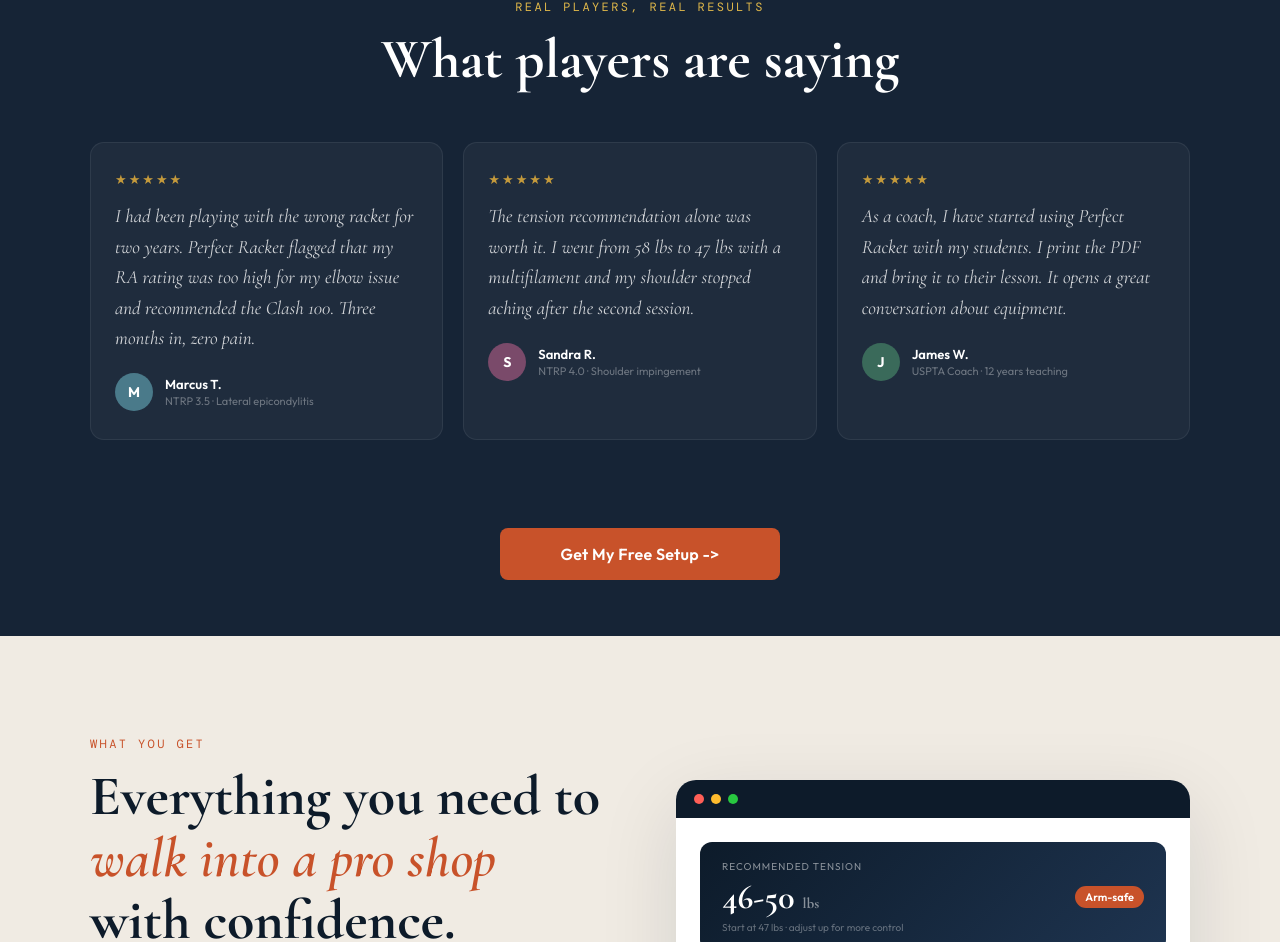
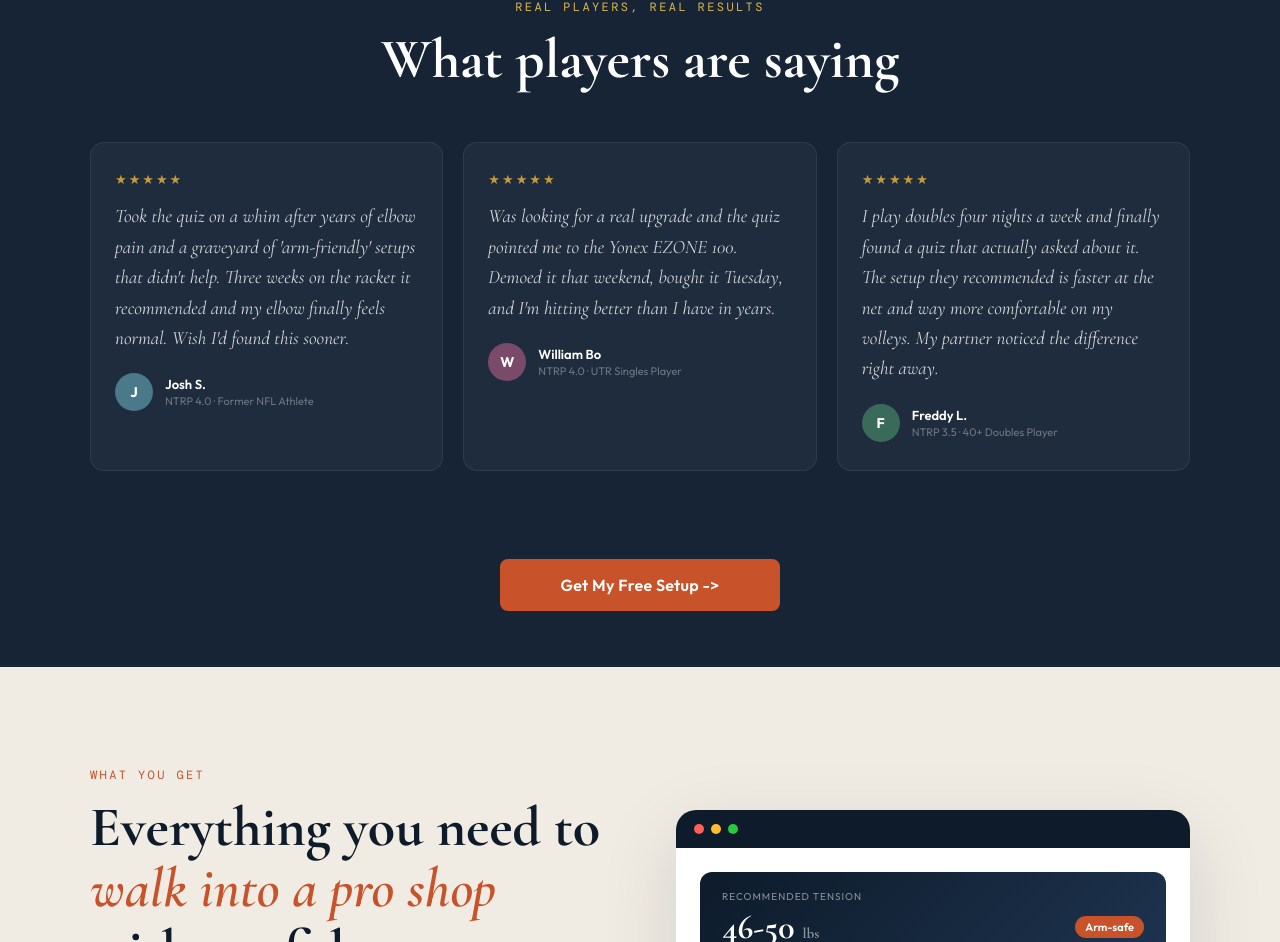
Before and after one commit to perfectracket/perfect-racket, a React (Vite) app: page / in a window 1280 px wide. Shown: the part 3496-4438 px from the top of the page. Built offline with nearby package versions, Linux system fonts and the light colour scheme.

Commit message:
Phase 3 brand alignment + real testimonials

```diff
--- a/src/PerfectRacket.jsx
+++ b/src/PerfectRacket.jsx
@@ -2343,9 +2343,9 @@
               </div>
               <div className="lp-testimonials">
                 {[
-                  {q:"I had been playing with the wrong racket for two years. Perfect Racket flagged that my RA rating was too high for my elbow issue and recommended the Clash 100. Three months in, zero pain.",name:"Marcus T.",detail:"NTRP 3.5 · Lateral epicondylitis",bg:"#4A7A8A",l:"M"},
-                  {q:"The tension recommendation alone was worth it. I went from 58 lbs to 47 lbs with a multifilament and my shoulder stopped aching after the second session.",name:"Sandra R.",detail:"NTRP 4.0 · Shoulder impingement",bg:"#7A4A6A",l:"S"},
-                  {q:"As a coach, I have started using Perfect Racket with my students. I print the PDF and bring it to their lesson. It opens a great conversation about equipment.",name:"James W.",detail:"USPTA Coach · 12 years teaching",bg:"#3A6A5A",l:"J"},
+                  {q:"Took the quiz on a whim after years of elbow pain and a graveyard of 'arm-friendly' setups that didn't help. Three weeks on the racket it recommended and my elbow finally feels normal. Wish I'd found this sooner.",name:"Josh S.",detail:"NTRP 4.0 · Former NFL Athlete",bg:"#4A7A8A",l:"J"},
+                  {q:"Was looking for a real upgrade and the quiz pointed me to the Yonex EZONE 100. Demoed it that weekend, bought it Tuesday, and I'm hitting better than I have in years.",name:"William Bo",detail:"NTRP 4.0 · UTR Singles Player",bg:"#7A4A6A",l:"W"},
+                  {q:"I play doubles four nights a week and finally found a quiz that actually asked about it. The setup they recommended is faster at the net and way more comfortable on my volleys. My partner noticed the difference right away.",name:"Freddy L.",detail:"NTRP 3.5 · 40+ Doubles Player",bg:"#3A6A5A",l:"F"},
                 ].map((t,i) => (
                   <div key={i} className="lp-testimonial">
                     <div className="lp-testi-stars">★★★★★</div>
@@ -2441,8 +2441,8 @@
               {[
                 {q:"Is this really free?",                                   a:"Yes, completely. Perfect Racket is free to use. We earn a small affiliate commission if you click through and purchase - but your recommendations are never influenced by commission rates."},
                 {q:"I am a beginner. Is this for me?",                       a:"Absolutely. We cover NTRP levels from 2.5 to 4.5+. Beginners often benefit the most - the right frame makes learning significantly easier, and correct tension prevents injuries before they start."},
-                {q:"How is this different from a generic quiz?",              a:"Most quizzes ask 3-5 questions and return the same 5 popular rackets. Perfect Racket asks 13 specific questions, weights arm health at 40%, and uses a data-driven algorithm across 6 technical dimensions."},
-                {q:"What if I do not have any arm pain?",                    a:"You will get recommendations optimized for performance with arm health as a protective factor. Many players discover they have been using equipment that puts them at unnecessary risk - consider it preventive analysis."},
+                {q:"How is this different from a generic quiz?",              a:"Most quizzes ask 3-5 questions and return the same 5 popular rackets. Perfect Racket asks 10+ specific questions and uses a data-driven algorithm across 6 technical dimensions. Pick Arm Health Fit and protection is weighted at 40% of your score, the heaviest in the category. Pick Performance Fit and the algorithm tunes for power, control, spin, or whatever you are optimizing for."},
+                {q:"What if I do not have any arm pain?",                    a:"Then Performance Fit is your path. Eleven questions tuned to your level, style, and what you are optimizing for, whether that is power, control, spin, maneuverability, or balanced. Arm Health Fit is still there if you want protection weighted in. Many players run both and compare."},
                 {q:"Can I share my results with my coach or stringer?",      a:"Yes - results include a pre-written stringer script you can copy and read aloud at the pro shop. Many coaches use Perfect Racket as a starting point for equipment conversations."},
               ].map((f,i) => <FaqItem key={i} q={f.q} a={f.a}/>)}
             </div>
```
